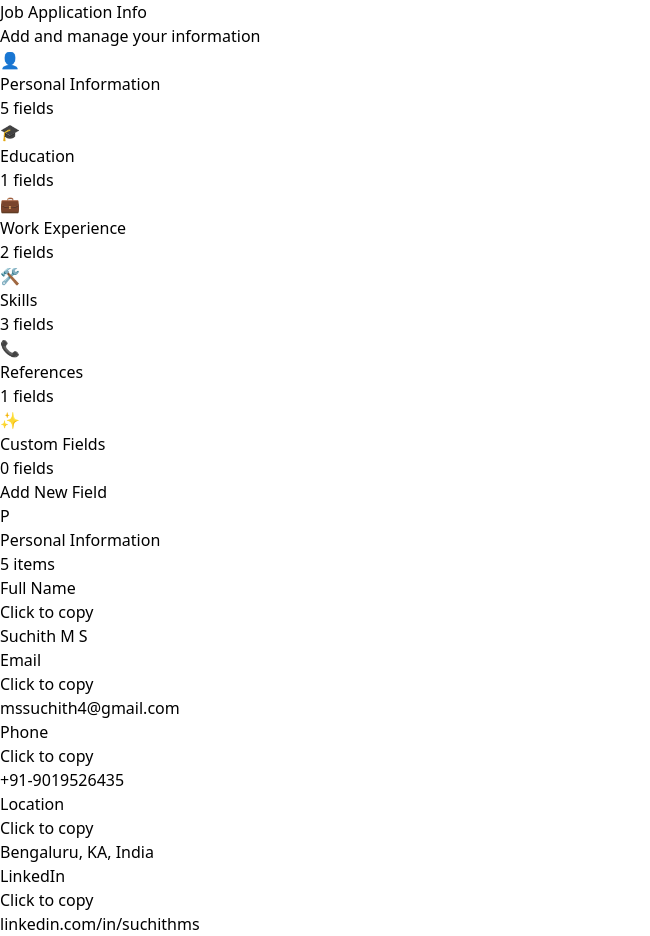
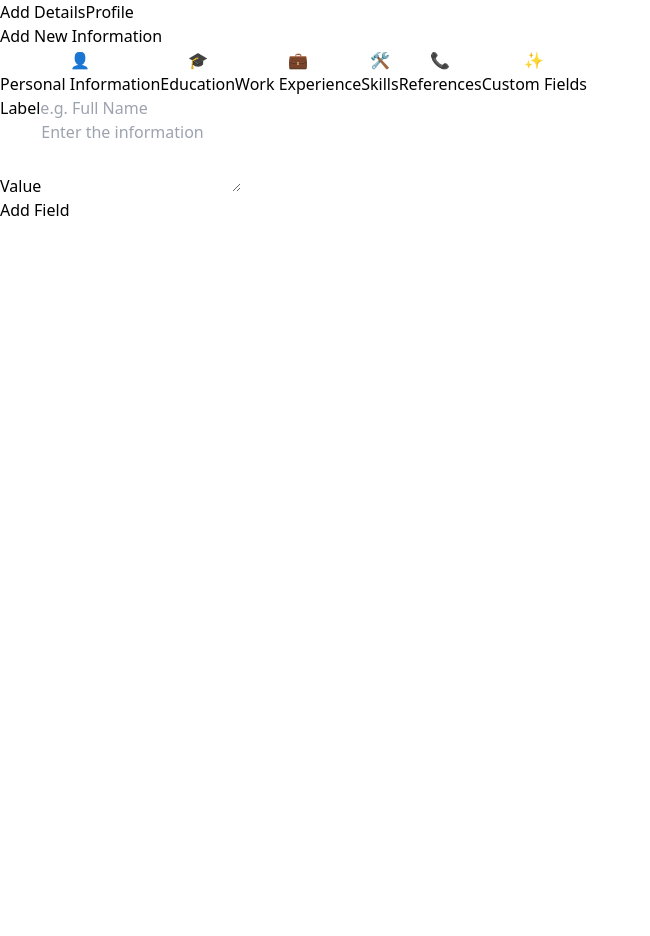
Before and after one commit to suchithms19/resume_auto_fill, a React (Vite) app: page / in a window 1280 px wide. Shown: the whole page, without its empty margins (0-650 px from the left). After the commit the page ends 800 px from the top, so only its background shows below. Built offline with nearby package versions, Linux system fonts and the light colour scheme.

Commit message:
Enhanced design with tabbed navigation

```diff
--- a/src/App.tsx
+++ b/src/App.tsx
@@ -1,11 +1,39 @@
+import { useState } from 'react';
 import { ProfileProvider } from './context/ProfileContext';
 import { ProfileLayout } from './components/layout/ProfileLayout';
+import { AddDetails } from './components/layout/AddDetails';
 
 function App() {
+  const [activeTab, setActiveTab] = useState<'add' | 'profile'>('add');
+
   return (
-    <div className="min-h-[600px] w-[800px] bg-gray-50">
+    <div className="w-[400px] h-[500px] bg-white">
+      {/* Navigation Bar */}
+      <nav className="flex border-b border-gray-200">
+        <button
+          className={`flex-1 py-3 px-4 text-sm font-medium ${
+            activeTab === 'add'
+              ? 'text-blue-600 border-b-2 border-blue-600'
+              : 'text-gray-500 hover:text-gray-700'
+          }`}
+          onClick={() => setActiveTab('add')}
+        >
+          Add Details
+        </button>
+        <button
+          className={`flex-1 py-3 px-4 text-sm font-medium ${
+            activeTab === 'profile'
+              ? 'text-blue-600 border-b-2 border-blue-600'
+              : 'text-gray-500 hover:text-gray-700'
+          }`}
+          onClick={() => setActiveTab('profile')}
+        >
+          Profile
+        </button>
+      </nav>
+
       <ProfileProvider>
-        <ProfileLayout />
+        {activeTab === 'add' ? <AddDetails /> : <ProfileLayout />}
       </ProfileProvider>
     </div>
   );
--- /dev/null
+++ b/src/components/layout/AddDetails.tsx
@@ -0,0 +1,100 @@
+import { useState } from 'react';
+import { useProfile } from '../../context/ProfileContext';
+import { ProfileCategory } from '../../types';
+
+const CATEGORIES: { id: ProfileCategory; label: string; icon: string }[] = [
+  { id: 'personal', label: 'Personal Information', icon: '👤' },
+  { id: 'education', label: 'Education', icon: '🎓' },
+  { id: 'experience', label: 'Work Experience', icon: '💼' },
+  { id: 'skills', label: 'Skills', icon: '🛠️' },
+  { id: 'references', label: 'References', icon: '📞' },
+  { id: 'custom', label: 'Custom Fields', icon: '✨' }
+];
+
+export function AddDetails() {
+  const { dispatch } = useProfile();
+  const [selectedCategory, setSelectedCategory] = useState<ProfileCategory>('personal');
+  const [label, setLabel] = useState('');
+  const [value, setValue] = useState('');
+
+  const handleSubmit = (e: React.FormEvent) => {
+    e.preventDefault();
+    if (!label.trim()) return;
+
+    dispatch({
+      type: 'ADD_FIELD',
+      payload: {
+        id: `field-${Date.now()}`,
+        label: label.trim(),
+        value: value.trim(),
+        category: selectedCategory
+      }
+    });
+
+    setLabel('');
+    setValue('');
+  };
+
+  return (
+    <div className="h-[calc(500px-48px)] overflow-auto">
+      <div className="p-4">
+        <h2 className="text-lg font-semibold text-gray-900 mb-4">Add New Information</h2>
+
+        <div className="space-y-4">
+          <div className="grid grid-cols-2 gap-2">
+            {CATEGORIES.map(cat => (
+              <button
+                key={cat.id}
+                onClick={() => setSelectedCategory(cat.id)}
+                className={`p-3 rounded-lg text-left transition-colors ${
+                  selectedCategory === cat.id
+                    ? 'bg-blue-50 border-blue-200 border'
+                    : 'bg-gray-50 hover:bg-gray-100 border border-gray-200'
+                }`}
+              >
+                <span className="text-xl mb-1">{cat.icon}</span>
+                <p className="text-sm font-medium text-gray-900">{cat.label}</p>
+              </button>
+            ))}
+          </div>
+
+          <form onSubmit={handleSubmit} className="space-y-3">
+            <div>
+              <label className="block text-sm font-medium text-gray-700 mb-1">
+                Label
+              </label>
+              <input
+                type="text"
+                value={label}
+                onChange={(e) => setLabel(e.target.value)}
+                className="w-full p-2 border rounded-md text-sm"
+                placeholder="e.g. Full Name"
+                required
+              />
+            </div>
+
+            <div>
+              <label className="block text-sm font-medium text-gray-700 mb-1">
+                Value
+              </label>
+              <textarea
+                value={value}
+                onChange={(e) => setValue(e.target.value)}
+                className="w-full p-2 border rounded-md text-sm"
+                rows={3}
+                placeholder="Enter the information"
+              />
+            </div>
+
+            <button
+              type="submit"
+              className="w-full py-2 bg-blue-600 text-white rounded-md text-sm font-medium hover:bg-blue-700 transition-colors"
+            >
+              Add Field
+            </button>
+          </form>
+        </div>
+      </div>
+    </div>
+  );
+}
--- a/src/components/layout/ProfileLayout.tsx
+++ b/src/components/layout/ProfileLayout.tsx
@@ -1,23 +1,63 @@
+import { useProfile } from '../../context/ProfileContext';
+import { copyToClipboard } from '../../utils/clipboard';
 import { useState } from 'react';
-import { ProfileSidebar } from './ProfileSidebar';
-import { ProfileDisplay } from './ProfileDisplay';
+
+const CATEGORIES = [
+  { id: 'personal', label: 'Personal Information', icon: '👤' },
+  { id: 'education', label: 'Education', icon: '🎓' },
+  { id: 'experience', label: 'Work Experience', icon: '💼' },
+  { id: 'skills', label: 'Skills', icon: '🛠️' },
+  { id: 'references', label: 'References', icon: '📞' },
+  { id: 'custom', label: 'Custom Fields', icon: '✨' }
+];
 
 export function ProfileLayout() {
-  const [activeCategory, setActiveCategory] = useState<string>('personal');
+  const { state } = useProfile();
+  const [copiedId, setCopiedId] = useState<string | null>(null);
+
+  const handleCopy = async (value: string, id: string) => {
+    await copyToClipboard(value);
+    setCopiedId(id);
+    setTimeout(() => setCopiedId(null), 2000);
+  };
 
   return (
-    <div className="flex h-full">
-      {/* Left sidebar for categories and editing */}
-      <div className="w-1/3 border-r border-gray-200 bg-white">
-        <ProfileSidebar
-          activeCategory={activeCategory}
-          onSelectCategory={setActiveCategory}
-        />
-      </div>
+    <div className="h-[calc(500px-48px)] overflow-auto">
+      <div className="p-4 space-y-6">
+        {CATEGORIES.map(category => {
+          const fields = state.fields.filter(f => f.category === category.id);
+          if (fields.length === 0) return null;
 
-      {/* Right panel for profile display */}
-      <div className="w-2/3 bg-gray-50 overflow-auto">
-        <ProfileDisplay activeCategory={activeCategory} />
+          return (
+            <div key={category.id} className="space-y-2">
+              <div className="flex items-center space-x-2">
+                <span className="text-xl">{category.icon}</span>
+                <h2 className="text-sm font-semibold text-gray-900">{category.label}</h2>
+              </div>
+              <div className="space-y-2">
+                {fields.map(field => (
+                  <button
+                    key={field.id}
+                    onClick={() => handleCopy(field.value, field.id)}
+                    className={`w-full text-left p-3 rounded-lg border transition-colors ${
+                      copiedId === field.id
+                        ? 'bg-green-50 border-green-200'
+                        : 'bg-white border-gray-200 hover:bg-gray-50'
+                    }`}
+                  >
+                    <div className="flex justify-between items-center">
+                      <span className="text-sm font-medium text-gray-900">{field.label}</span>
+                      <span className="text-xs text-gray-500">
+                        {copiedId === field.id ? 'Copied!' : 'Click to copy'}
+                      </span>
+                    </div>
+                    <p className="text-sm text-gray-600 mt-1 whitespace-pre-wrap">{field.value}</p>
+                  </button>
+                ))}
+              </div>
+            </div>
+          );
+        })}
       </div>
     </div>
   );
```
